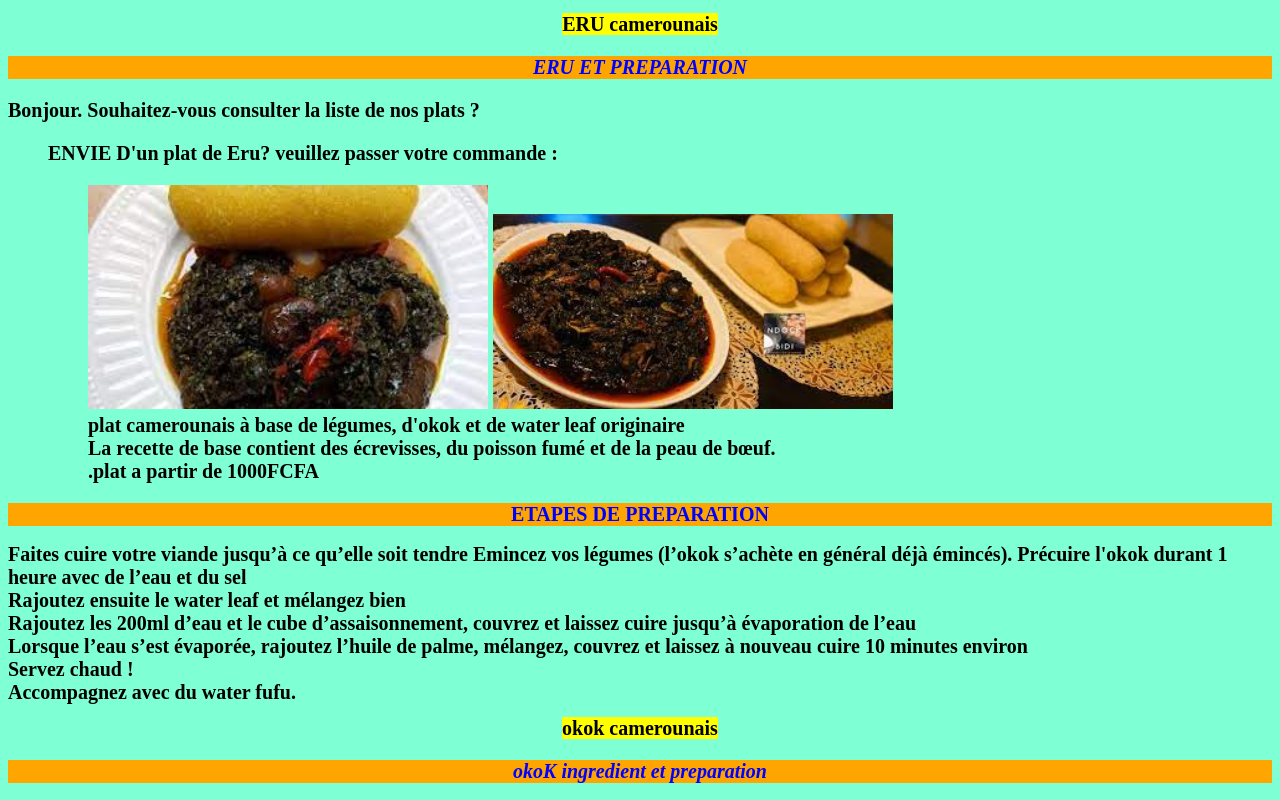
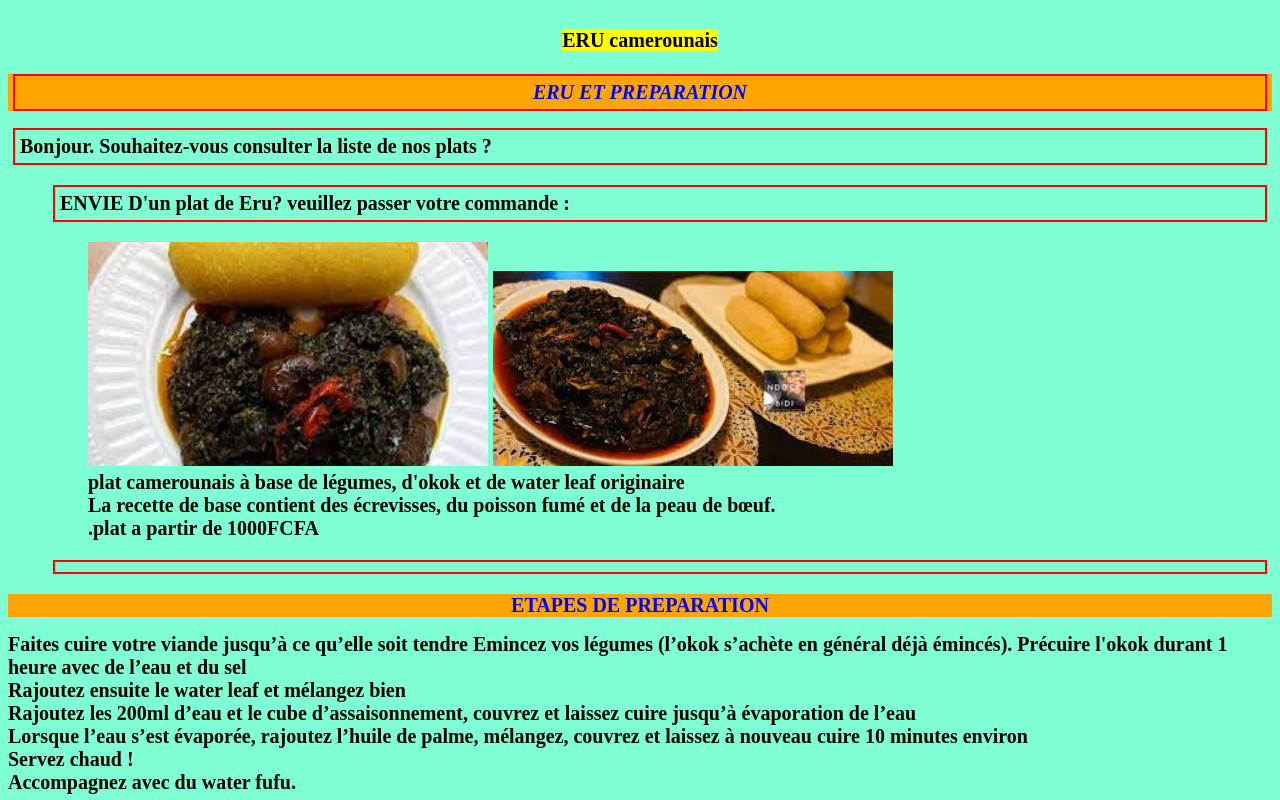
Before and after one commit to pgpg777/oding-recipes, a plain HTML site: page recipes/eru.html in a window 1280 px wide. Shown: the top 800 px of the page. Drawn offline with Linux system fonts and the light colour scheme.

Commit message:
ajout autre styles avec margin padding et border

```diff
--- a/style.css
+++ b/style.css
@@ -2,7 +2,7 @@ h1{
     color: blue;
     text-align: center;
     font-weight: 700;
-    font-size: 20px;
+    font-size: 30px;
 
 }
 .ex{
@@ -27,7 +27,10 @@ h2{
     text-align: center;
 }
 p{
+        border: 2px solid red;
     font-family: 'Times New Roman', Times, serif;
+    margin: 5px;
+    padding: 5px;
 }
 img{
     height: auto;
```
